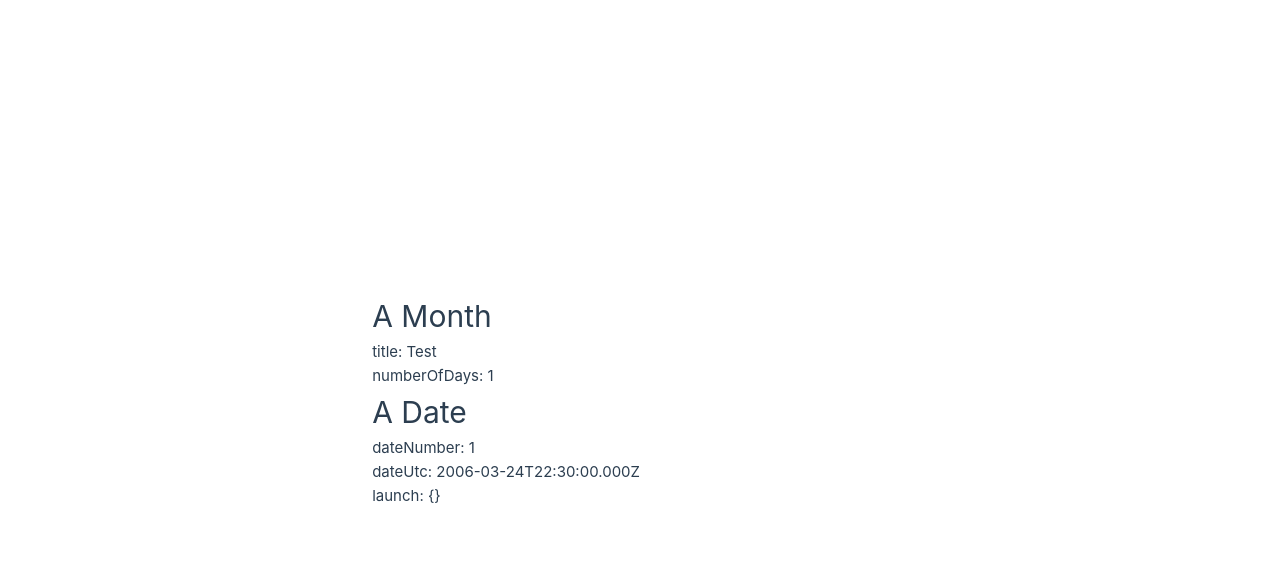
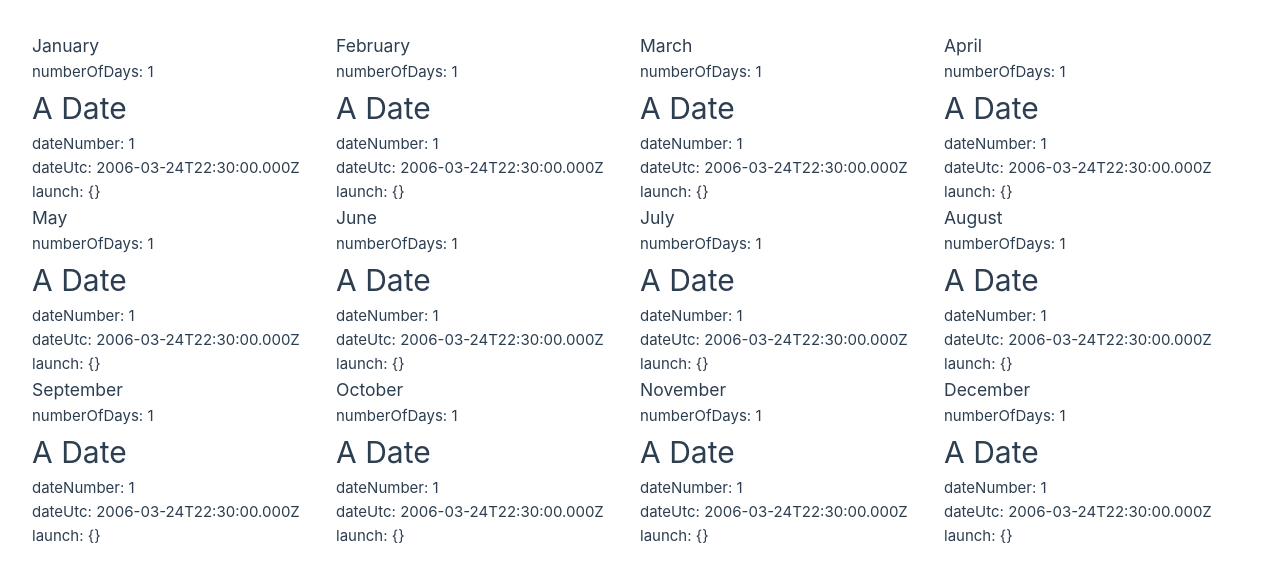
Before and after one commit to david-alan-oneill/spacex, a Vue app in the folder spacex-test/: page / in a window 1280 px wide. Shown: the top 582 px of the page. Built offline with nearby package versions, Linux system fonts and the light colour scheme.

Commit message:
some basic styling for month component, clean up default css

```diff
--- a/spacex-test/src/App.vue
+++ b/spacex-test/src/App.vue
@@ -1,6 +1,23 @@
 <template>
   <main>
-    <Month title="Test" number-of-days="1" launches="[]"/>
+    <div class="row">
+      <Month title="January" number-of-days="1"/>
+      <Month title="February" number-of-days="1"/>
+      <Month title="March" number-of-days="1"/>
+      <Month title="April" number-of-days="1"/>
+    </div>
+    <div class="row">
+      <Month title="May" number-of-days="1"/>
+      <Month title="June" number-of-days="1"/>
+      <Month title="July" number-of-days="1"/>
+      <Month title="August" number-of-days="1"/>
+    </div>
+    <div class="row">
+      <Month title="September" number-of-days="1"/>
+      <Month title="October" number-of-days="1"/>
+      <Month title="November" number-of-days="1"/>
+      <Month title="December" number-of-days="1"/>
+    </div>
   </main>
 </template>
 
--- a/spacex-test/src/assets/main.css
+++ b/spacex-test/src/assets/main.css
@@ -2,34 +2,9 @@
 
 #app {
   max-width: 1280px;
+  width: 100%;
   margin: 0 auto;
   padding: 2rem;
 
   font-weight: normal;
 }
-
-a,
-.green {
-  text-decoration: none;
-  color: hsla(160, 100%, 37%, 1);
-  transition: 0.4s;
-}
-
-@media (hover: hover) {
-  a:hover {
-    background-color: hsla(160, 100%, 37%, 0.2);
-  }
-}
-
-@media (min-width: 1024px) {
-  body {
-    display: flex;
-    place-items: center;
-  }
-
-  #app {
-    display: grid;
-    grid-template-columns: 1fr 1fr;
-    padding: 0 2rem;
-  }
-}
--- a/spacex-test/src/components/Date.vue
+++ b/spacex-test/src/components/Date.vue
@@ -14,7 +14,7 @@ export default {
       required: true
     },
     dateUtc: {
-      type: Date,
+      type: String,
       required: false,
       default: null
     },
--- a/spacex-test/src/components/Month.vue
+++ b/spacex-test/src/components/Month.vue
@@ -1,8 +1,9 @@
 <template>
-  <h1>A Month</h1>
-  <p>title: {{title}}</p>
-  <p>numberOfDays: {{numberOfDays}}</p>
-  <Date date-number="1" date-utc="2006-03-24T22:30:00.000Z" launch="{}"/>
+  <div class="month">
+    <h3>{{title}}</h3>
+    <p>numberOfDays: {{numberOfDays}}</p>
+    <Date date-number="1" date-utc="2006-03-24T22:30:00.000Z" launch="{}"/>
+  </div>
 </template>
 
 <script>
@@ -32,5 +33,8 @@ export default {
 </script>
 
 <style scoped>
-
+.month {
+  width: 25%;
+  float: left;
+}
 </style>
```
